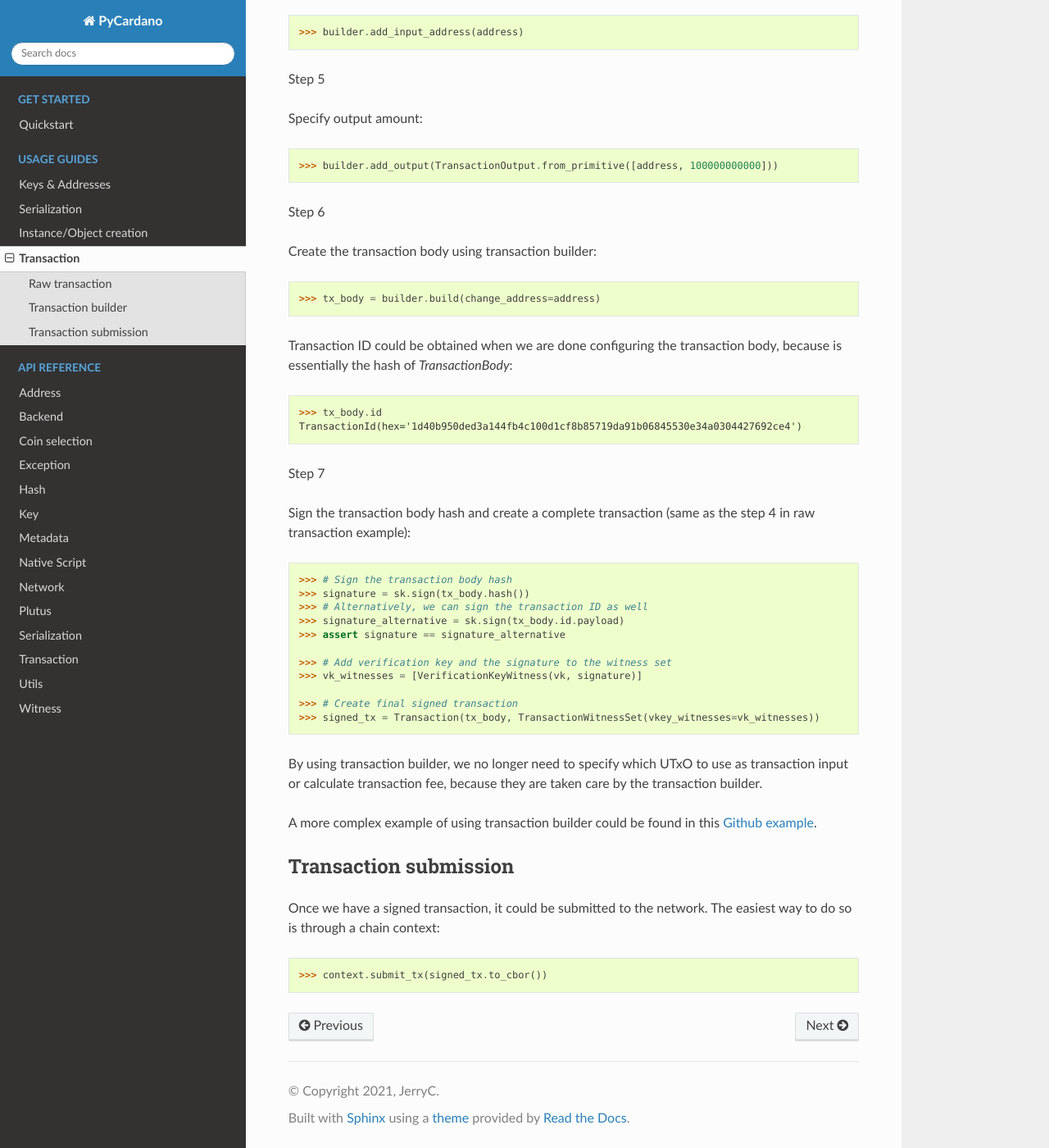
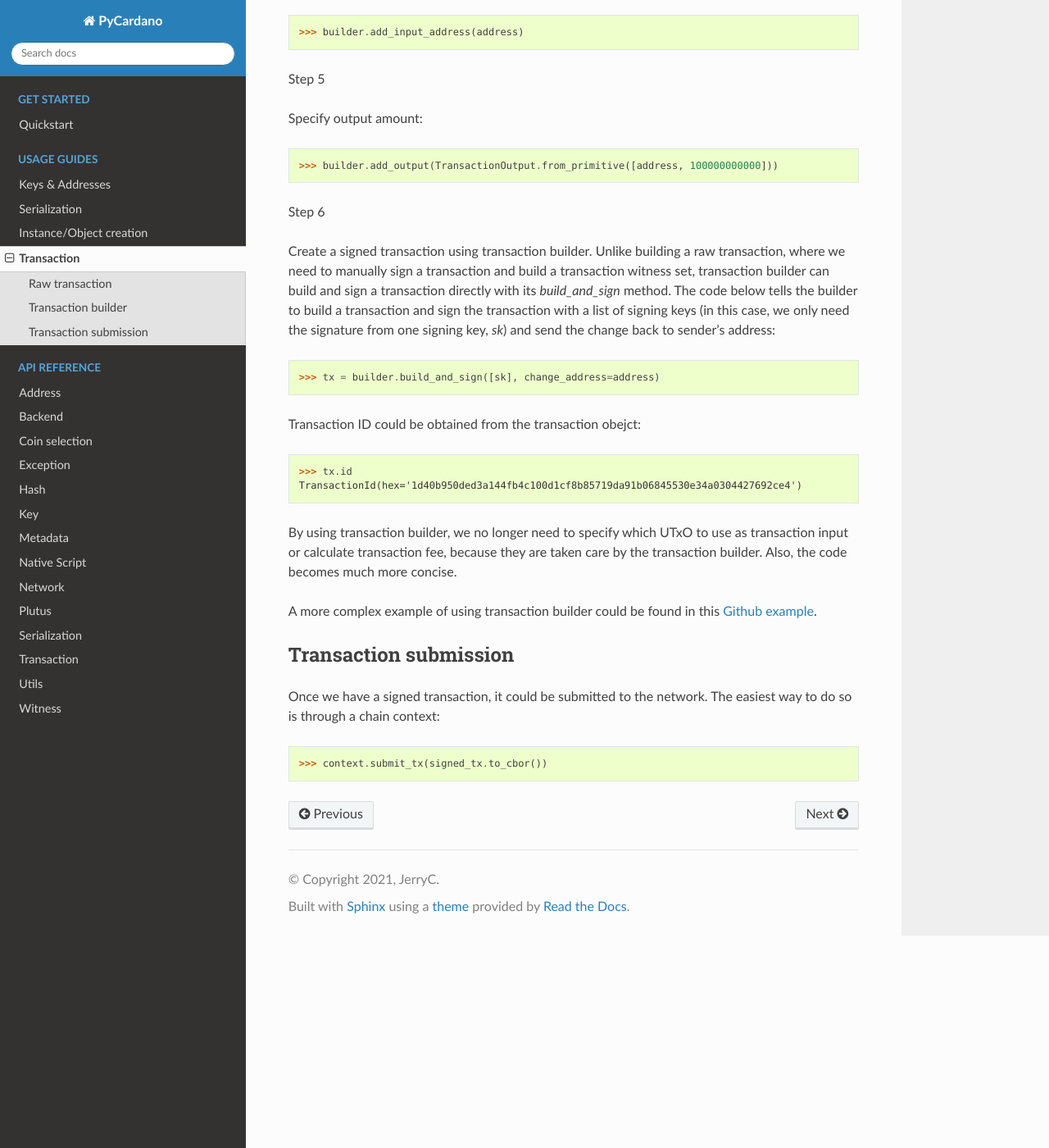
Before and after one commit to Python-Cardano/pycardano, a Sphinx documentation site: the page built from docs/source/guides/transaction.rst, in a window 1280 px wide and 1400 px high, scrolled down 2826 px. Shown: the whole window at 82% size. Built offline with Sphinx 7.4.7 and the Read the Docs theme 2.0.0, drawn with Linux system fonts in a browser that asks for light colours.

Commit message:
Simplify transaction signing in examples using 'build_and_sign' method

```diff
--- a/docs/requirements.txt
+++ b/docs/requirements.txt
@@ -37,7 +37,7 @@ pygments==2.11.2; python_version >= "3.6" and python_full_version < "3.0.0" or p
 pynacl==1.5.0; python_version >= "3.6"
 pyparsing==3.0.7; python_version >= "3.7"
 pytest-cov==3.0.0; python_version >= "3.6"
-pytest==7.1.0; python_version >= "3.7"
+pytest==7.1.1; python_version >= "3.7"
 pytz==2021.3; python_version >= "3.6" and python_full_version < "3.0.0" or python_full_version >= "3.4.0" and python_version >= "3.6"
 requests==2.27.1; python_version >= "3.7" and python_full_version < "3.0.0" and python_version < "4" or python_version >= "3.7" and python_version < "4" and python_full_version >= "3.6.0"
 retry==0.9.2
--- a/docs/source/guides/transaction.rst
+++ b/docs/source/guides/transaction.rst
@@ -142,35 +142,22 @@ Specify output amount::
 
 Step 6
 
-Create the transaction body using transaction builder::
+Create a signed transaction using transaction builder. Unlike building a raw transaction, where we need to manually
+sign a transaction and build a transaction witness set, transaction builder can build and sign a transaction directly
+with its `build_and_sign` method. The code below tells the builder to build a transaction and sign the transaction
+with a list of signing keys (in this case, we only need the signature from one signing key, `sk`) and send the change
+back to sender's address::
 
-    >>> tx_body = builder.build(change_address=address)
+    >>> tx = builder.build_and_sign([sk], change_address=address)
 
-Transaction ID could be obtained when we are done configuring the transaction body, because is essentially the hash
-of `TransactionBody`::
+Transaction ID could be obtained from the transaction obejct::
 
-    >>> tx_body.id
+    >>> tx.id
     TransactionId(hex='1d40b950ded3a144fb4c100d1cf8b85719da91b06845530e34a0304427692ce4')
-
-Step 7
-
-Sign the transaction body hash and create a complete transaction (same as the step 4 in raw transaction example)::
-
-    >>> # Sign the transaction body hash
-    >>> signature = sk.sign(tx_body.hash())
-    >>> # Alternatively, we can sign the transaction ID as well
-    >>> signature_alternative = sk.sign(tx_body.id.payload)
-    >>> assert signature == signature_alternative
-
-    >>> # Add verification key and the signature to the witness set
-    >>> vk_witnesses = [VerificationKeyWitness(vk, signature)]
-
-    >>> # Create final signed transaction
-    >>> signed_tx = Transaction(tx_body, TransactionWitnessSet(vkey_witnesses=vk_witnesses))
 
 
 By using transaction builder, we no longer need to specify which UTxO to use as transaction input or calculate
-transaction fee, because they are taken care by the transaction builder.
+transaction fee, because they are taken care by the transaction builder. Also, the code becomes much more concise.
 
 A more complex example of using transaction builder could be found
 in this `Github example <https://github.com/cffls/pycardano/blob/main/examples/tx_builder.py>`_.
```
Also changed, not shown: 3 other files.
